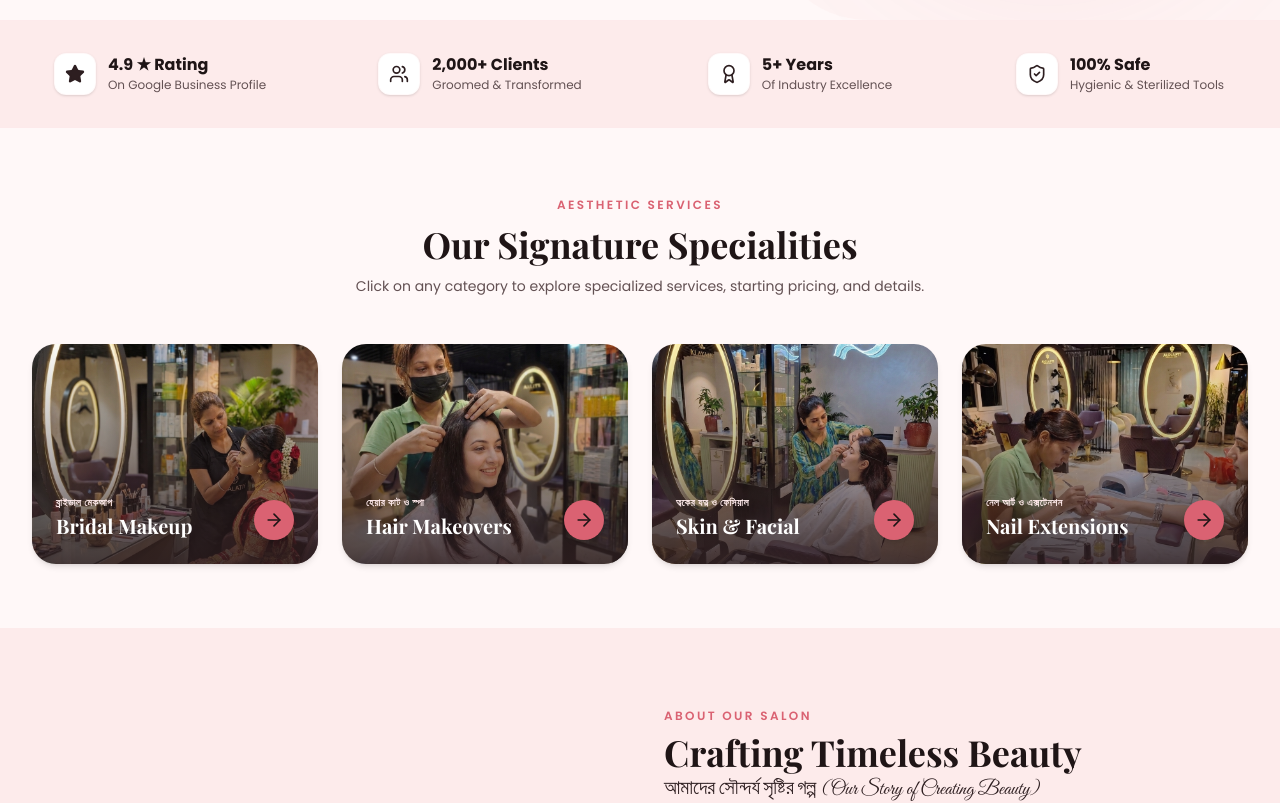
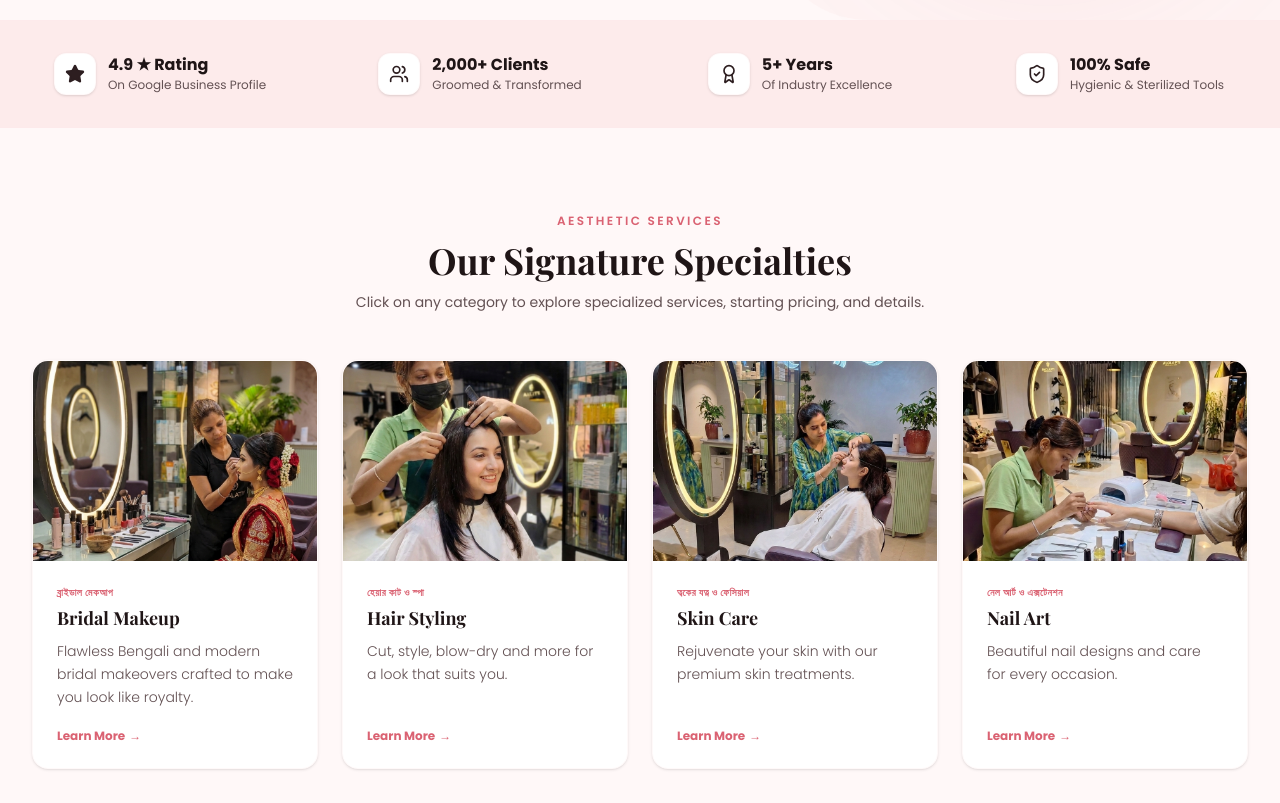
Before and after one commit to adeditsmsg-oss/the-skin-ateliere, a Next.js app: page / in a window 1280 px wide. Shown: the part 740-1543 px from the top of the page. Built offline with nearby package versions, Linux system fonts and the light colour scheme.

Commit message:
style: update card layouts in FeaturedServices and ServiceFilter to match clean white style from reference screenshot

```diff
--- a/src/components/FeaturedServices.tsx
+++ b/src/components/FeaturedServices.tsx
@@ -2,7 +2,6 @@
 
 import React from "react";
 import Image from "next/image";
-import { ArrowRight } from "lucide-react";
 import { motion } from "framer-motion";
 
 export default function FeaturedServices() {
@@ -10,83 +9,90 @@ export default function FeaturedServices() {
     {
       title: "Bridal Makeup",
       bengaliTitle: "ব্রাইডাল মেকআপ",
+      description: "Flawless Bengali and modern bridal makeovers crafted to make you look like royalty.",
       image: "/images/service-bridal-1.jpeg",
       link: "#bridal"
     },
     {
-      title: "Hair Makeovers",
+      title: "Hair Styling",
       bengaliTitle: "হেয়ার কাট ও স্পা",
+      description: "Cut, style, blow-dry and more for a look that suits you.",
       image: "/images/service-haircut.jpeg",
       link: "#services"
     },
     {
-      title: "Skin & Facial",
+      title: "Skin Care",
       bengaliTitle: "ত্বকের যত্ন ও ফেসিয়াল",
+      description: "Rejuvenate your skin with our premium skin treatments.",
       image: "/images/service-facial.jpeg",
       link: "#services"
     },
     {
-      title: "Nail Extensions",
+      title: "Nail Art",
       bengaliTitle: "নেল আর্ট ও এক্সটেনশন",
+      description: "Beautiful nail designs and care for every occasion.",
       image: "/images/service-nails.jpeg",
       link: "#services"
     }
   ];
 
   return (
-    <section className="py-16 px-6 md:px-8 bg-bg-cream">
+    <section className="py-20 px-6 md:px-8 bg-bg-cream">
       <div className="max-w-7xl mx-auto">
         <div className="text-center max-w-xl mx-auto mb-12">
           <span className="font-poppins text-xs font-semibold uppercase tracking-[0.2em] text-primary">
             Aesthetic Services
           </span>
           <h2 className="font-playfair text-3xl md:text-4xl font-bold mt-2 text-text-dark">
-            Our Signature Specialities
+            Our Signature Specialties
           </h2>
           <p className="font-poppins text-sm text-text-muted mt-3">
             Click on any category to explore specialized services, starting pricing, and details.
           </p>
         </div>
 
-        {/* 4-column rounded capsule layout */}
+        {/* Replicated card layout from user's image */}
         <div className="grid grid-cols-1 sm:grid-cols-2 lg:grid-cols-4 gap-6">
           {categories.map((cat, index) => (
-            <motion.a
+            <motion.div
               key={index}
-              href={cat.link}
-              initial={{ opacity: 0, scale: 0.95 }}
-              whileInView={{ opacity: 1, scale: 1 }}
+              initial={{ opacity: 0, y: 15 }}
+              whileInView={{ opacity: 1, y: 0 }}
               viewport={{ once: true }}
               transition={{ duration: 0.5, delay: index * 0.1 }}
-              className="relative h-[220px] rounded-3xl overflow-hidden shadow-md hover:shadow-xl transition-shadow group cursor-pointer block"
+              className="bg-white rounded-2xl overflow-hidden shadow-sm hover:shadow-md transition-all border border-primary-light/30 flex flex-col h-full"
             >
-              {/* Background image */}
+              {/* Card Image - Rounded top corners, square bottom corners */}
+              <div className="relative h-[200px] w-full overflow-hidden bg-bg-blush">
                 <Image
                   src={cat.image}
                   alt={cat.title}
                   fill
-                sizes="(max-width: 768px) 100vw, (max-width: 1024px) 50vw, 25vw"
-                className="object-cover group-hover:scale-110 transition-transform duration-500"
+                  sizes="(max-width: 768px) 100vw, 25vw"
+                  className="object-cover hover:scale-105 transition-transform duration-500"
                 />
+              </div>
 
-              {/* Burgundy/Rose Gold Gradient overlay */}
-              <div className="absolute inset-0 bg-gradient-to-t from-secondary via-secondary/40 to-transparent opacity-85 group-hover:opacity-90 transition-opacity" />
-
-              {/* Text content inside banner */}
-              <div className="absolute bottom-0 left-0 right-0 p-6 flex items-end justify-between text-white">
-                <div className="flex flex-col">
-                  <span className="font-poppins text-[10px] uppercase tracking-wider text-primary-light font-semibold mb-0.5">
+              {/* Card Body content */}
+              <div className="p-6 flex flex-col flex-grow text-left">
+                <span className="font-poppins text-[10px] uppercase tracking-wider text-primary font-bold mb-1">
                   {cat.bengaliTitle}
                 </span>
-                  <span className="font-playfair text-xl font-bold">
+                <h3 className="font-playfair text-lg font-bold text-text-dark mb-2">
                   {cat.title}
-                  </span>
+                </h3>
+                <p className="font-poppins text-xs md:text-sm text-text-muted font-light leading-relaxed mb-5 flex-grow">
+                  {cat.description}
+                </p>
+                <a
+                  href={cat.link}
+                  className="font-poppins text-xs font-bold text-primary hover:text-primary-dark transition-colors inline-flex items-center gap-1 mt-auto"
+                >
+                  <span>Learn More</span>
+                  <span>&rarr;</span>
+                </a>
               </div>
-                <div className="bg-primary group-hover:bg-primary-dark text-text-dark w-10 h-10 rounded-full flex items-center justify-center transition-colors shadow-md">
-                  <ArrowRight className="w-5 h-5 transition-transform group-hover:translate-x-1" />
-                </div>
-              </div>
-            </motion.a>
+            </motion.div>
           ))}
         </div>
       </div>
--- a/src/components/ServiceFilter.tsx
+++ b/src/components/ServiceFilter.tsx
@@ -102,23 +102,19 @@ export default function ServiceFilter() {
                     <Heart className="w-4 h-4" />
                   </button>
 
-                  {/* Add to Cart/Book Now Hover Reveal (Chicvow pattern) */}
-                  <div className="absolute inset-0 bg-black/30 backdrop-blur-xs flex items-center justify-center opacity-0 group-hover:opacity-100 transition-opacity duration-300 z-10">
-                    <a
-                      href="#booking"
-                      className="bg-primary hover:bg-primary-dark text-white font-poppins text-xs font-bold uppercase tracking-wider py-3 px-6 rounded-full shadow-lg flex items-center gap-2 transform translate-y-4 group-hover:translate-y-0 transition-all duration-300"
-                    >
-                      <Calendar className="w-4 h-4" />
-                      <span>Book Session</span>
-                    </a>
-                  </div>
                 </div>
 
                 {/* Card Content Details */}
                 <div className="p-6 flex flex-col flex-grow text-left">
-                  <span className="font-poppins text-[10px] uppercase tracking-wider text-primary font-bold mb-1">
-                    {service.bengaliName}
-                  </span>
+                  <div className="flex items-center justify-between mb-2">
+                    <span className="font-poppins text-[10px] uppercase tracking-wider text-primary font-bold">
+                      {service.bengaliName}
+                    </span>
+                    <span className="font-poppins text-[10px] text-text-muted flex items-center gap-1.5 bg-bg-blush py-1 px-3 rounded-full border border-primary-light/30">
+                      <Clock className="w-3 h-3 text-primary" />
+                      <span>{service.duration}</span>
+                    </span>
+                  </div>
 
                   <h3 className="font-playfair text-lg font-bold text-text-dark leading-snug mb-2">
                     {service.name}
@@ -128,23 +124,24 @@ export default function ServiceFilter() {
                     {service.description}
                   </p>
 
-                  <div className="h-px bg-primary-light/40 w-full mb-4" />
-
-                  {/* Price & Duration */}
-                  <div className="flex items-center justify-between mt-auto">
+                  {/* Price & Action Link */}
+                  <div className="flex items-center justify-between mt-auto pt-4 border-t border-primary-light/40">
                     <div className="flex flex-col">
                       <span className="font-poppins text-[10px] text-text-muted uppercase tracking-wider">
                         Starting Price
                       </span>
-                      <span className="font-poppins text-lg font-bold text-secondary">
+                      <span className="font-poppins text-lg font-bold text-primary">
                         {service.price}
                       </span>
                     </div>
 
-                    <div className="flex items-center gap-1.5 text-text-muted text-xs bg-bg-blush p-1.5 px-3 rounded-full border border-primary-light/35">
-                      <Clock className="w-3.5 h-3.5" />
-                      <span className="font-poppins font-medium">{service.duration}</span>
-                    </div>
+                    <a
+                      href="#booking"
+                      className="font-poppins text-xs font-bold text-primary hover:text-primary-dark transition-colors inline-flex items-center gap-1 cursor-pointer"
+                    >
+                      <span>Book Now</span>
+                      <span>&rarr;</span>
+                    </a>
                   </div>
                 </div>
               </motion.div>
```
Lines whose indentation alone changed are shown as unchanged.
